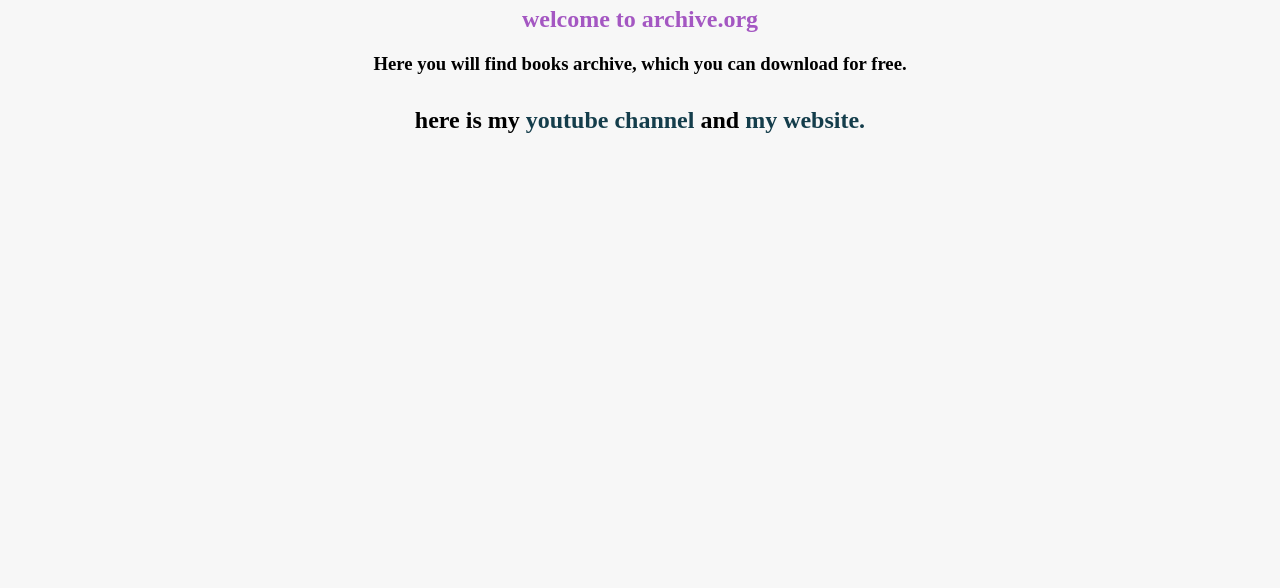
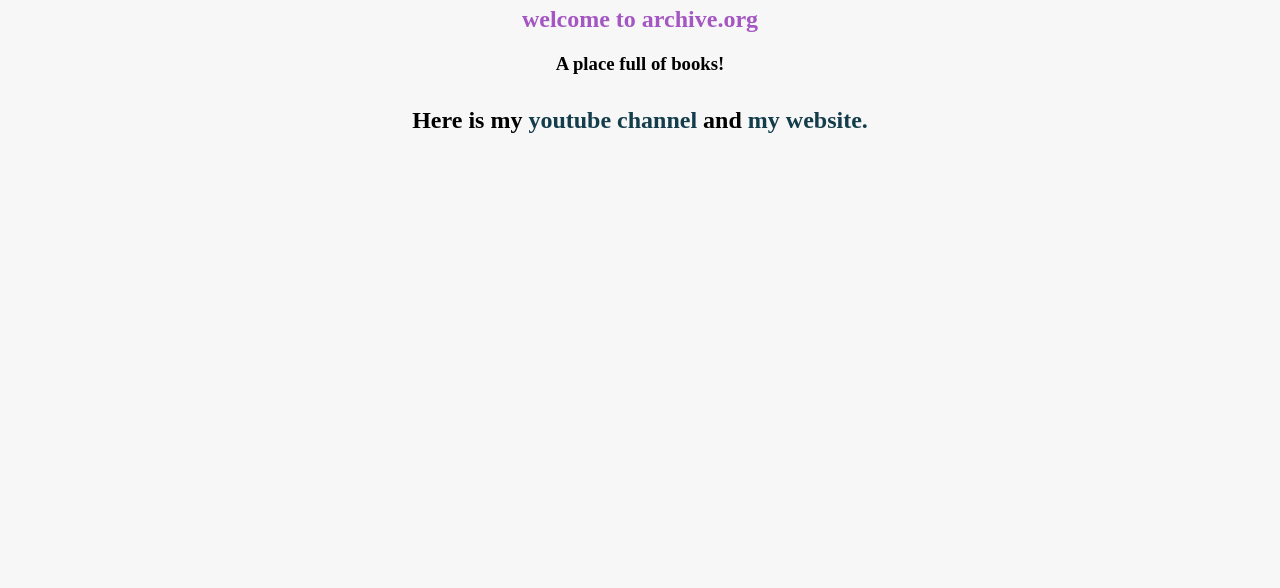
Before and after one commit to ArifAziz99/archive-org, a plain HTML site: page index.html in a window 1280 px wide. Shown: the part 212-800 px from the top of the page. Drawn offline with Linux system fonts and the light colour scheme.

Commit message:
changed a heading

```diff
--- a/index.html
+++ b/index.html
@@ -14,12 +14,11 @@
       <h2>welcome to archive.org</h2>
 
       <h3>
-        Here you will find books archive, which you can download for
-        free.
+      A place full of books!
       </h3>
 
       <h4>
-        here is my
+        Here is my
         <a
           class="link--underline"
           href="https://www.youtube.com/channel/UC9g1IVI7NX8l7XyQlymSFxw"
```
